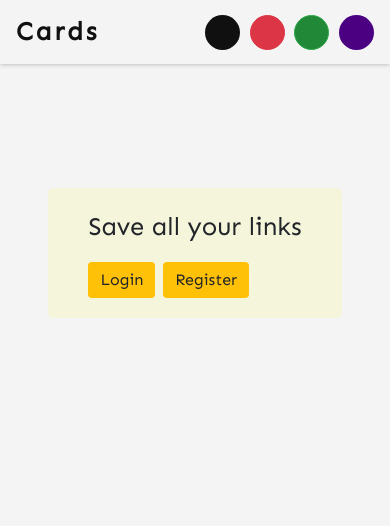
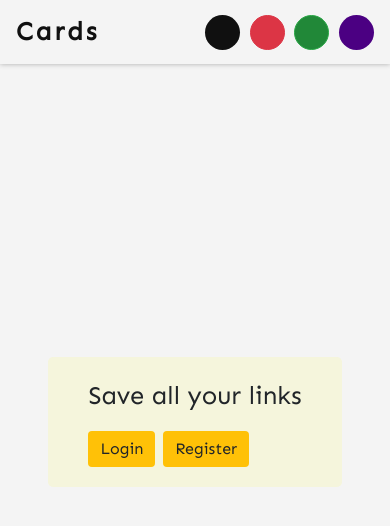
Before and after one commit to jaybarnes33/link-preview, a Next.js app: page / in a window 390 px wide. Shown: the top 526 px of the page. Built offline with nearby package versions, Linux system fonts and the light colour scheme; no server answers.

Commit message:
responsive

```diff
--- a/src/styles/Home.module.css
+++ b/src/styles/Home.module.css
@@ -14,6 +14,11 @@
   border: none;
 }
 
+.main {
+  display: grid;
+  place-items: center;
+  min-height: 100vh;
+}
 .main div {
   padding: 20px 40px;
   background-color: beige;
```
